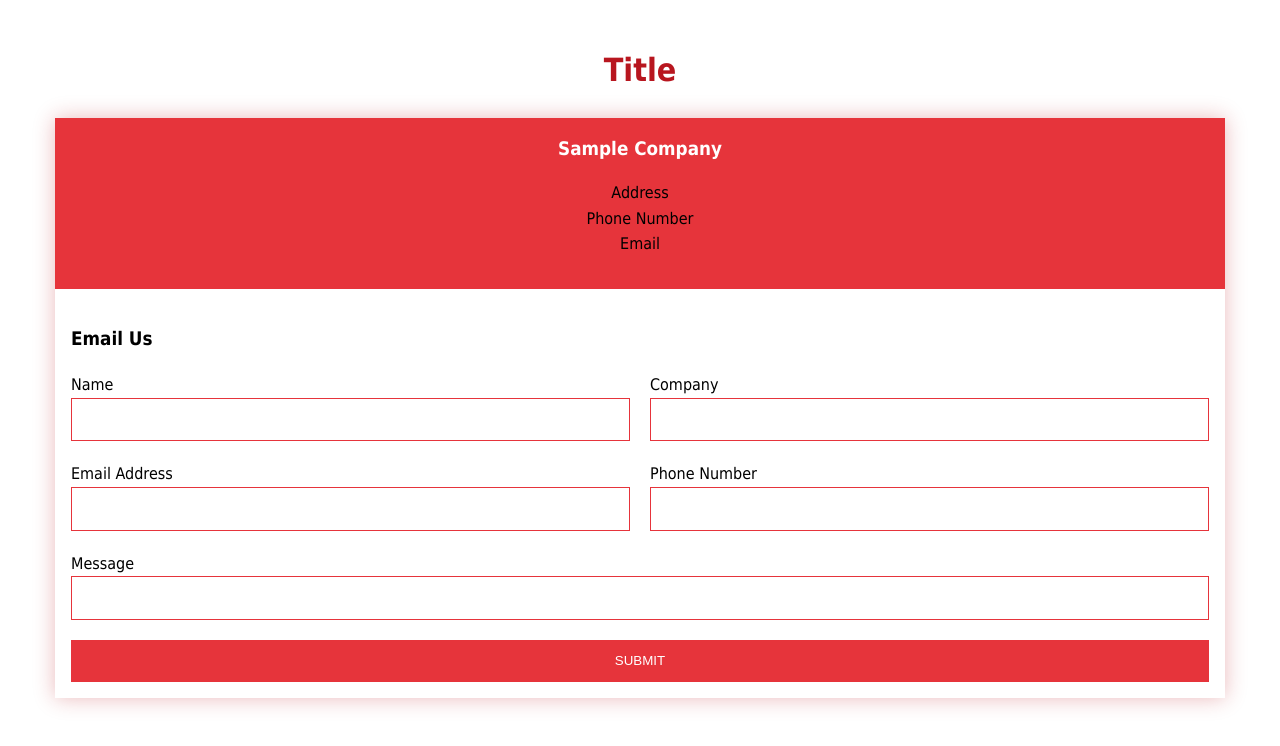
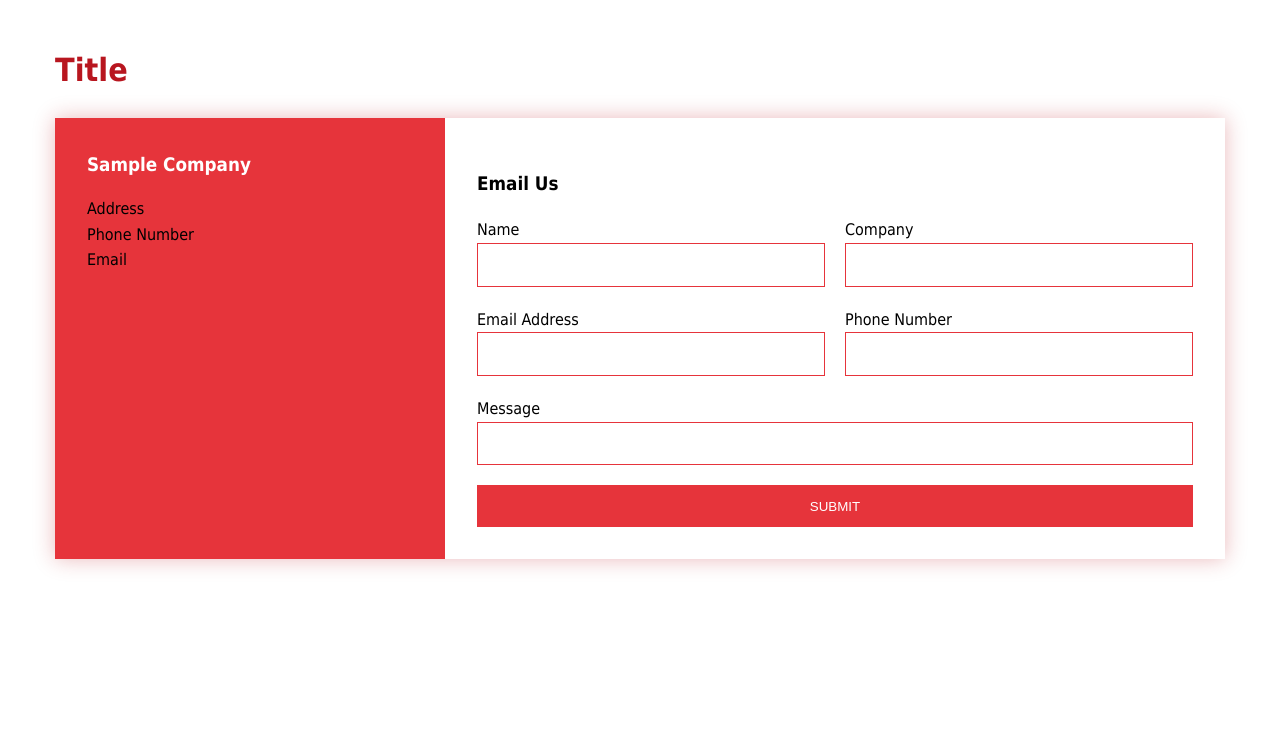
Before and after one commit to andrwsalcdo/react-contact-form, a React (Create React App) app: page / in a window 1280 px wide. Shown: the top 746 px of the page. Built offline with nearby package versions, Linux system fonts and the light colour scheme.

Commit message:
Add: media query to split grid layout, <CompanyInfo/> & <Title/>. todor: create sub components, README

```diff
--- a/src/components/Container.js
+++ b/src/components/Container.js
@@ -12,6 +12,14 @@ const Container = styled.div`
         > * {
             padding: 1em;
         }
+
+        @media (min-width: 700px) {
+            display: grid;
+            grid-template-columns: 1fr 2fr;
+            > * {
+                padding: 2em;
+            }
+        }
     `}
 `;
 
--- a/src/components/Title.js
+++ b/src/components/Title.js
@@ -9,6 +9,9 @@ const StyledTitle = styled(Title)`
     color: #B8161F;
     font: 70px;
     text-align: center;
+    @media (min-width: 700px) {
+        text-align: left;
+    }
 `;
 
 export default StyledTitle;
--- a/src/views/CompanyInfo.js
+++ b/src/views/CompanyInfo.js
@@ -10,6 +10,9 @@ const CompanyName = styled.h3`
     margin: 0 0 1rem 0;
     text-align: center;
     color: #fff;
+    @media (min-width: 700px) {
+        text-align: left;
+    }
 `;
 
 const WrapperList = styled.ul`
@@ -17,6 +20,9 @@ const WrapperList = styled.ul`
     margin:0 0 1rem 0;
     padding:0;
     text-align: center;
+    @media (min-width: 700px) {
+        text-align: left;
+    }
 `;
 
 
```
